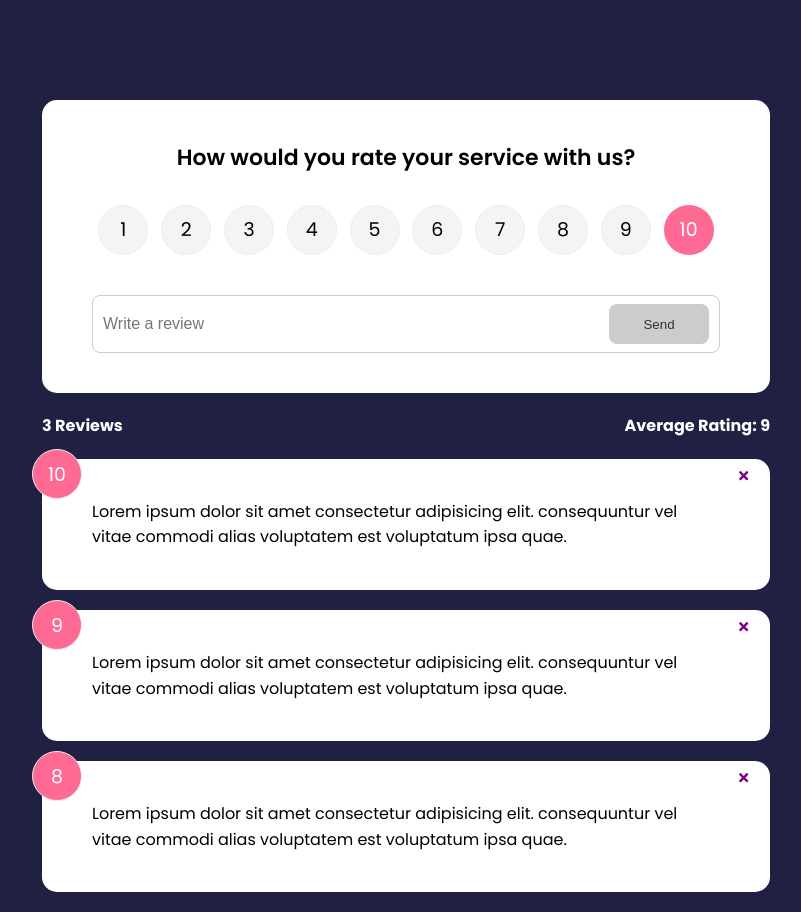
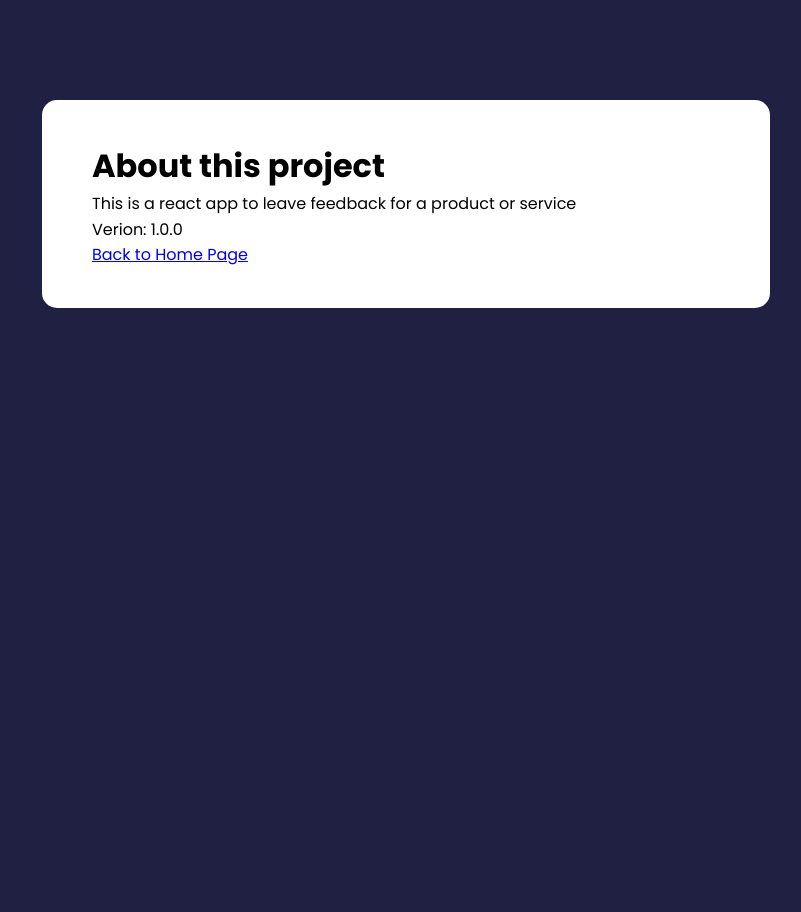
Before and after one commit to vanguyen333/feedbackapp, a React (Create React App) app: page /about in a window 1280 px wide. Shown: the whole page, without its empty margins (234-1035 px from the left). After the commit the page ends 800 px from the top, so only its background shows below. Built offline with nearby package versions, Linux system fonts and the light colour scheme.

Commit message:
#26 Upgrading to React Router 6

```diff
--- a/package.json
+++ b/package.json
@@ -10,6 +10,7 @@
     "react": "^18.3.1",
     "react-dom": "^18.3.1",
     "react-icons": "^5.2.1",
+    "react-router-dom": "^6.23.1",
     "react-scripts": "5.0.1",
     "uuid": "^9.0.1",
     "web-vitals": "^2.1.4"
--- a/src/App.js
+++ b/src/App.js
@@ -1,30 +1,52 @@
 import { motion, AnimatePresence } from 'framer-motion';
 import { v4 as uuidv4 } from 'uuid';
+import { BrowserRouter as Router, Routes, Route } from 'react-router-dom';
 import { useState } from 'react';
 import Header from './components/Header';
 import FeedbackData from './data/FeedbackData';
 import FeedbackList from './components/FeedbackList';
 import FeedbackStats from './components/FeedbackStats';
 import FeedbackForm from './components/FeedbackForm';
+import AboutPage from './pages/AboutPage';
+
 function App() {
-  const [feedback, setFeebdack] = useState(FeedbackData);
+  const [feedback, setFeedback] = useState(FeedbackData);
+
   const deleteFeedback = (id) => {
-    if (window.confirm('Are you sure you want to delete?'))
-      setFeebdack(feedback.filter((item) => item.id !== id));
+    if (window.confirm('Are you sure you want to delete?')) {
+      setFeedback(feedback.filter((item) => item.id !== id));
+    }
   };
+
   const addFeedback = (newFeedback) => {
     newFeedback.id = uuidv4();
-    setFeebdack([newFeedback, ...feedback]);
+    setFeedback([newFeedback, ...feedback]);
   };
+
   return (
-    <>
+    <Router>
       <Header />
       <div className="container">
-        <FeedbackForm handleAdd={addFeedback} />
-        <FeedbackStats feedback={feedback} />
-        <FeedbackList feedback={feedback} handleDelete={deleteFeedback} />
+        <Routes>
+          <Route
+            exact
+            path="/"
+            element={
+              <>
+                <FeedbackForm handleAdd={addFeedback} />
+                <FeedbackStats feedback={feedback} />
+                <FeedbackList
+                  feedback={feedback}
+                  handleDelete={deleteFeedback}
+                />
+              </>
+            }
+          />
+          <Route path="/about" element={<AboutPage />} />
+        </Routes>
       </div>
-    </>
+    </Router>
   );
 }
+
 export default App;
--- /dev/null
+++ b/src/pages/AboutPage.jsx
@@ -0,0 +1,14 @@
+import Card from '../components/shared/Card';
+
+const AboutPage = () => {
+  return (
+    <Card>
+      <h1>About this project</h1>
+      <p>This is a react app to leave feedback for a product or service</p>
+      <p>Verion: 1.0.0 </p>
+      <a href="/">Back to Home Page</a>
+    </Card>
+  );
+};
+
+export default AboutPage;
```
Also changed, not shown: 1 other file (tests, documents, lock files or other folders).
